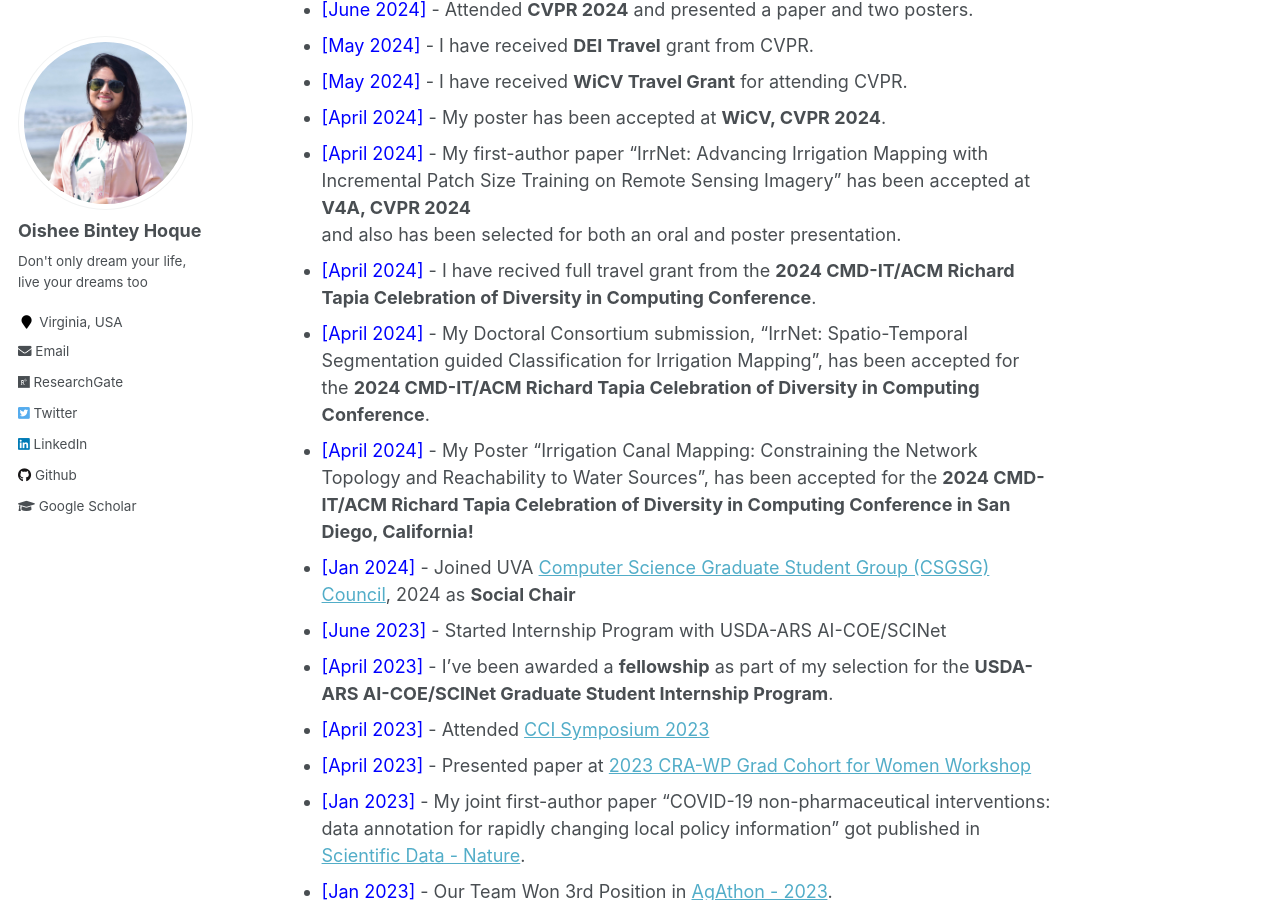
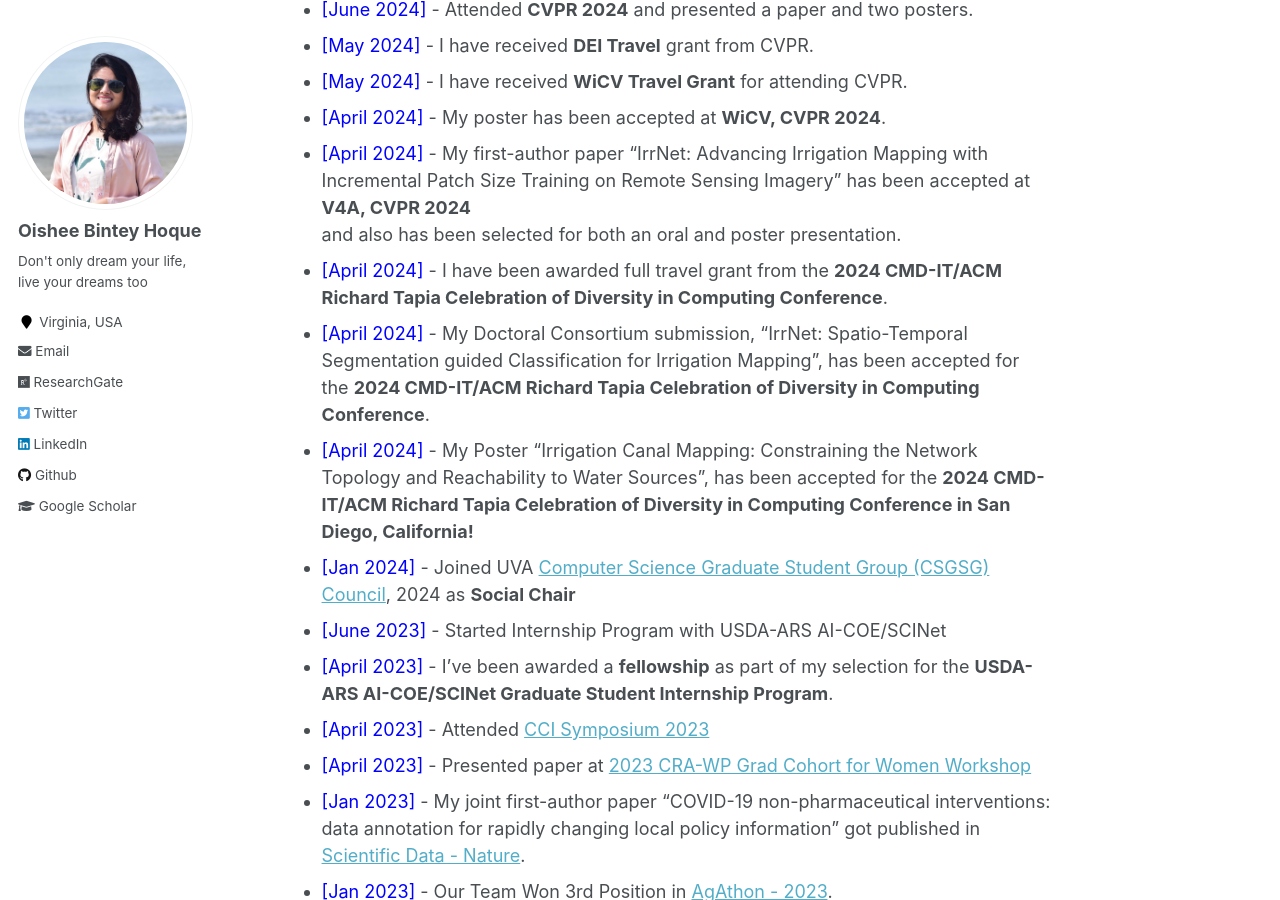
Before and after one commit to oishee-hoque/oishee-hoque.github.io, a Jekyll site: the page built from _pages/about.md, in a window 1280 px wide and 900 px high, scrolled down 799 px. Built offline with Jekyll 4.4.1, drawn with Linux system fonts in a browser that asks for light colours.

Commit message:
spelling

```diff
--- a/_pages/about.md
+++ b/_pages/about.md
@@ -30,8 +30,8 @@
 - <span style="color:Blue"> [May 2024] </span> - I have received **DEI Travel** grant from CVPR.
 - <span style="color:Blue"> [May 2024] </span> - I have received **WiCV Travel Grant** for attending CVPR.
 - <span style="color:Blue"> [April 2024] </span> - My poster has been accepted at **WiCV, CVPR 2024**.
-- <span style="color:Blue"> [April 2024] </span> - My first-author paper "IrrNet: Advancing Irrigation Mapping with Incremental Patch Size Training on Remote Sensing Imagery" has been accepted at **V4A, CVPR 2024** <br><t>and also has been selected for both an oral and poster presentation.
-- <span style="color:Blue"> [April 2024] </span> - I have recived full travel grant from the **2024 CMD-IT/ACM Richard Tapia Celebration of Diversity in Computing Conference**.
+- <span style="color:Blue"> [April 2024] </span> - My first-author paper "IrrNet: Advancing Irrigation Mapping with Incremental Patch Size Training on Remote Sensing Imagery" has been accepted at **V4A, CVPR 2024** <br>and also has been selected for both an oral and poster presentation.
+- <span style="color:Blue"> [April 2024] </span> - I have been awarded full travel grant from the **2024 CMD-IT/ACM Richard Tapia Celebration of Diversity in Computing Conference**.
 - <span style="color:Blue"> [April 2024] </span> - My Doctoral Consortium submission, "IrrNet: Spatio-Temporal Segmentation guided Classification for Irrigation Mapping", has been accepted for the **2024 CMD-IT/ACM Richard Tapia Celebration of Diversity in Computing Conference**.
 - <span style="color:Blue"> [April 2024] </span> - My Poster "Irrigation Canal Mapping: Constraining the Network Topology and Reachability to Water Sources", has been accepted for the **2024 CMD-IT/ACM Richard Tapia Celebration of Diversity in Computing Conference in San Diego, California!**
 - <span style="color:Blue"> [Jan 2024] </span> - Joined UVA [Computer Science Graduate Student Group (CSGSG) Council](https://csgsg.org/), 2024 as **Social Chair**
```
